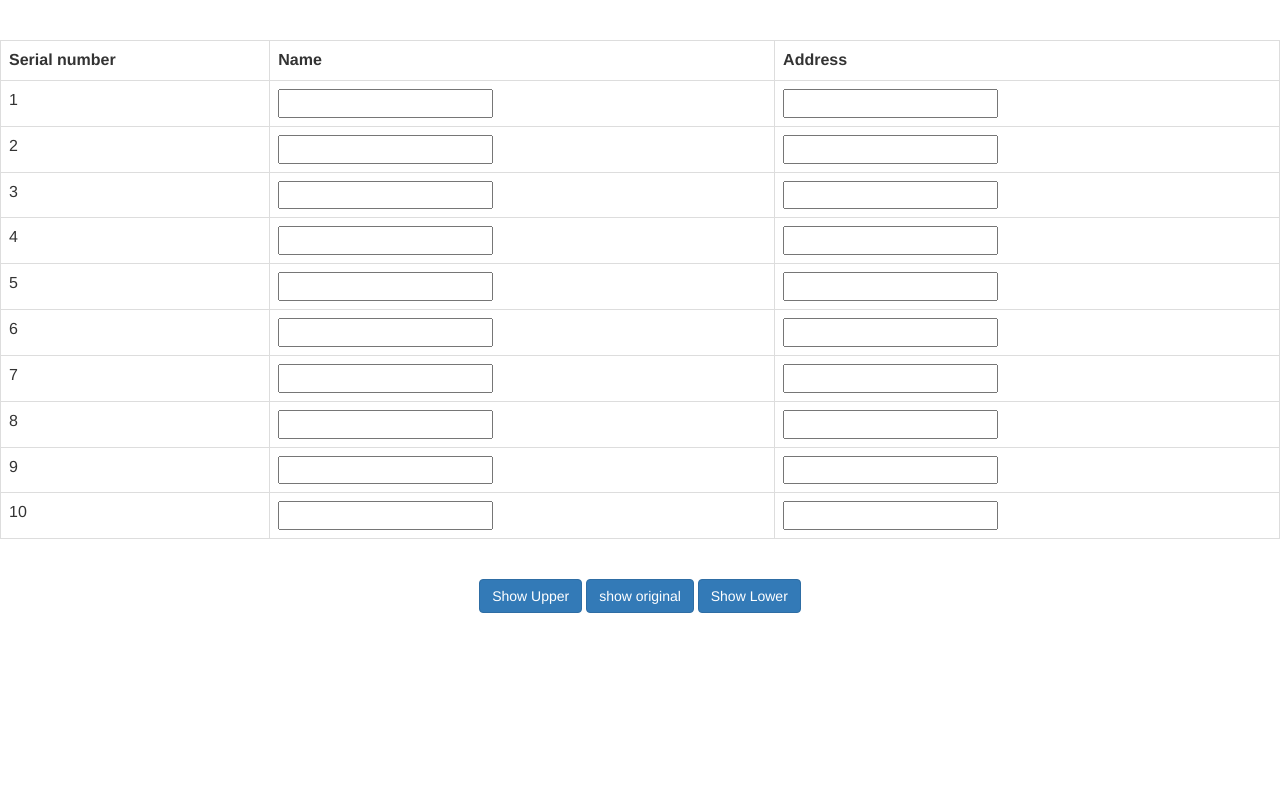
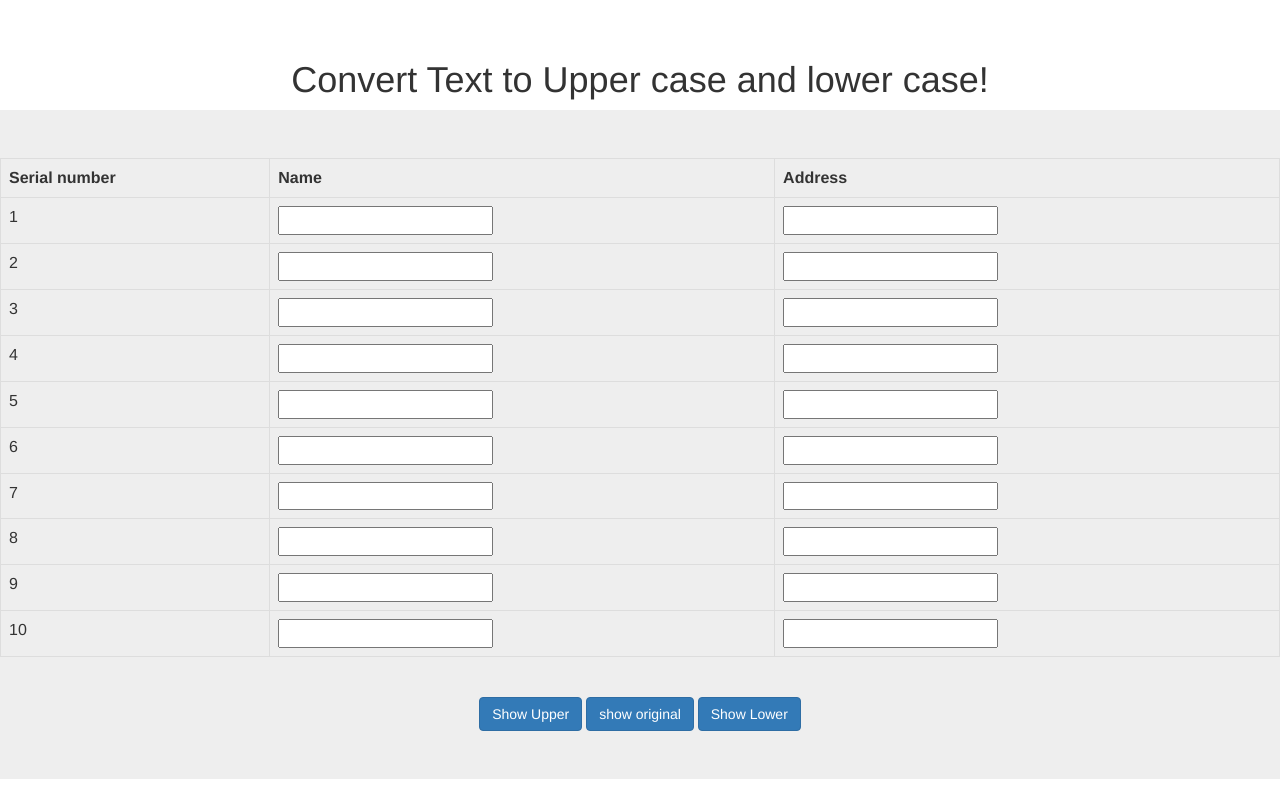
Before and after one commit to sayoojtmc/WebTechnology-Assignment, a website: page index.html in a window 1280 px wide. Drawn offline with nearby package versions, Linux system fonts and the light colour scheme.

Commit message:
add jumbotron

```diff
--- a/index.html
+++ b/index.html
@@ -159,6 +159,8 @@
     <body>
         <br><br>
         <center>
+        <h1> Convert Text to Upper case and lower case! </h1>
+        <div class="jumbotron">
         <table id="mytable" class="table table-bordered">
         <tr>
             <th>Serial number</th>
@@ -235,6 +237,7 @@
         <button id="target"  class="btn btn-primary" OnClick="convert()"> Show Upper</button>
         <button id="showOrig" class="btn btn-primary" hiddden="true" OnClick="showPrev()" > show original</button>
         <button id="showLower"  class="btn btn-primary" OnClick="showLower()"> Show Lower</button>
+        </div>
     </center>
     </body>
 </html>
```
